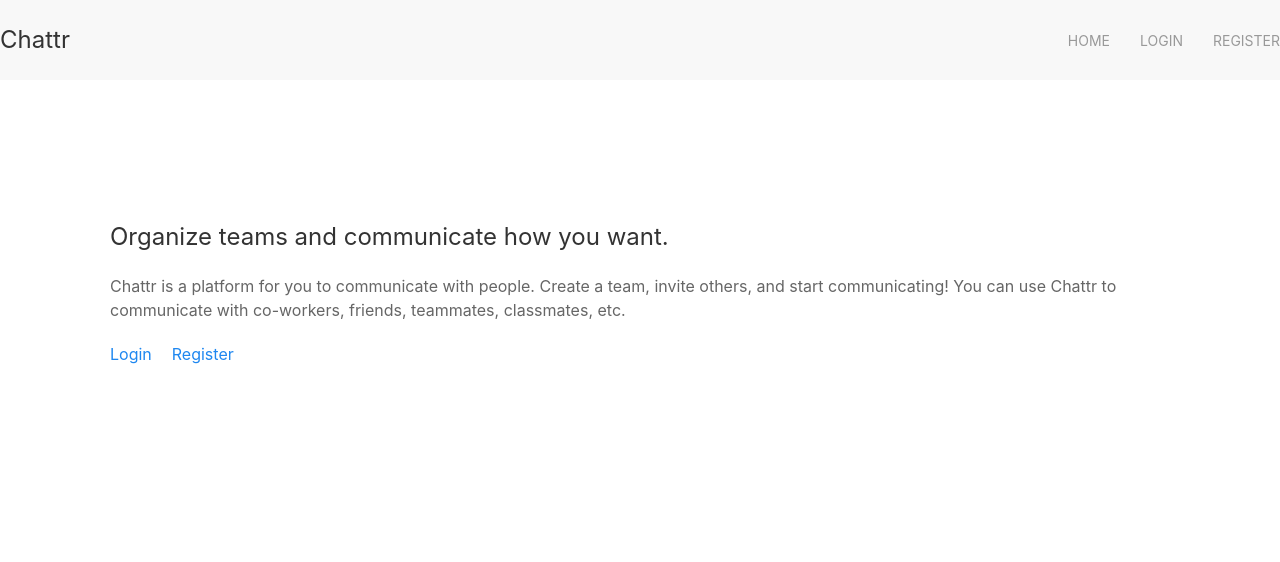
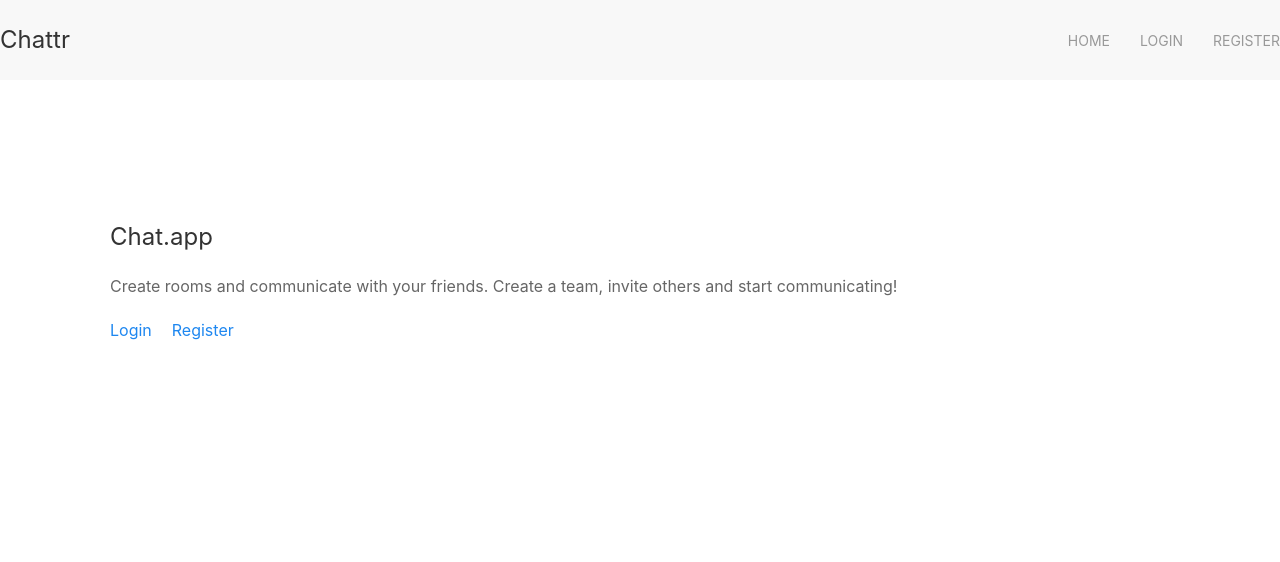
Before and after one commit to VshalJangra/chat.app, a Flask app: page / in a window 1280 px wide. Shown: the top 562 px of the page. Run offline with Flask 2, Linux system fonts and the light colour scheme; some libraries are stand-ins or nearby versions.

Commit message:
Update home.html

```diff
--- a/app/templates/home.html
+++ b/app/templates/home.html
@@ -14,11 +14,8 @@
 <div class="uk-container">
     <section id='landing' class="uk-section">
         <div class="uk-card uk-card-body uk-card-hover uk-card-large">
-            <h3 class="uk-card-title">Organize teams and communicate how you want.</h3>
-            <p> Chattr is a platform for you to communicate with people. Create a team, invite
-                others, and start communicating! You can use Chattr to communicate with co-workers,
-                friends, teammates, classmates, etc.
-            </p>
+            <h3 class="uk-card-title">Chat.app</h3>
+            <p>Create rooms and communicate with your friends. Create a team, invite others and start communicating!</p>
             <div class="uk-flex uk-flex-left">
                 <div>
                     <a class="uk-link uk-margin-right" href="{{ url_for('login') }}">Login</a>
```
